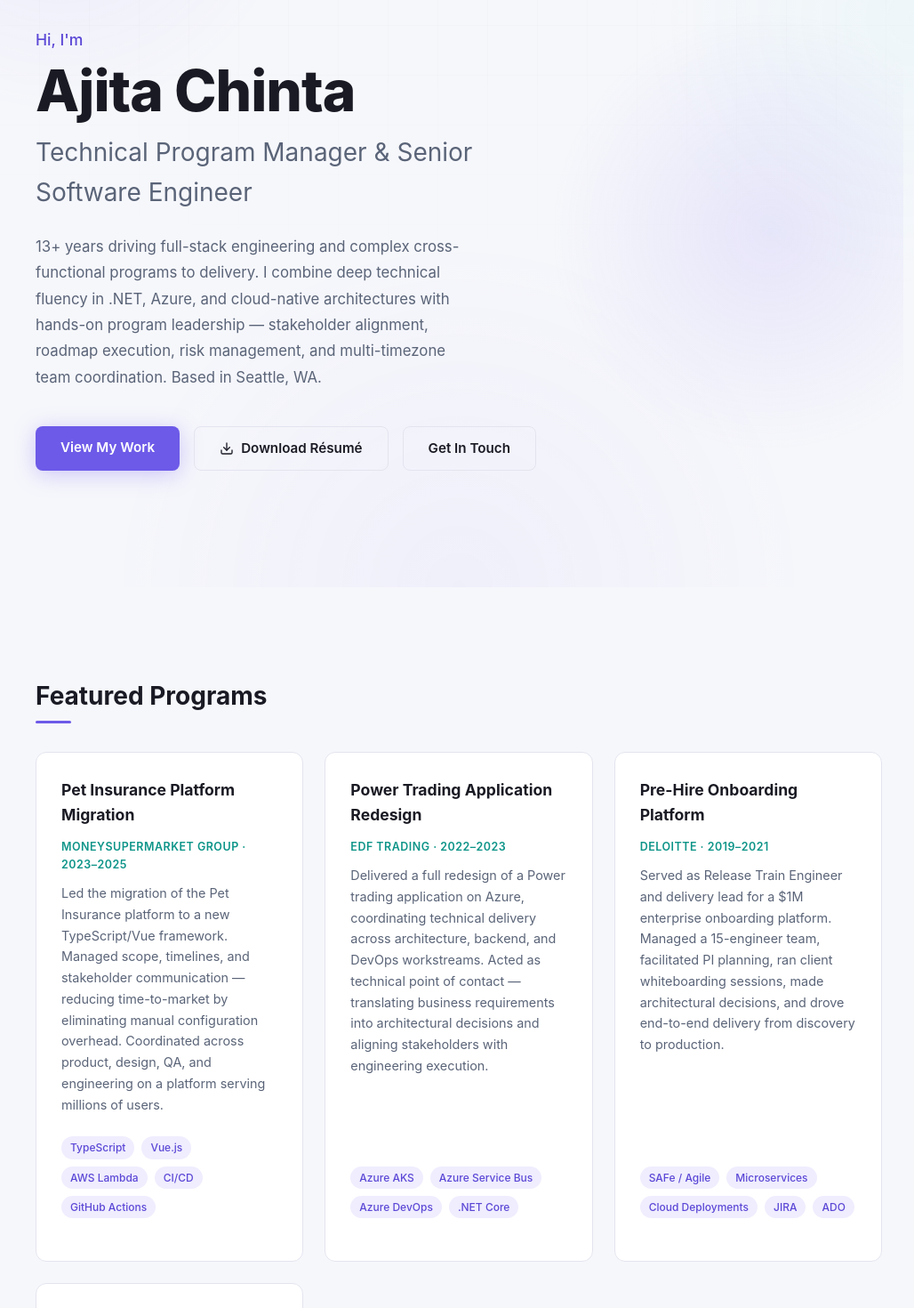
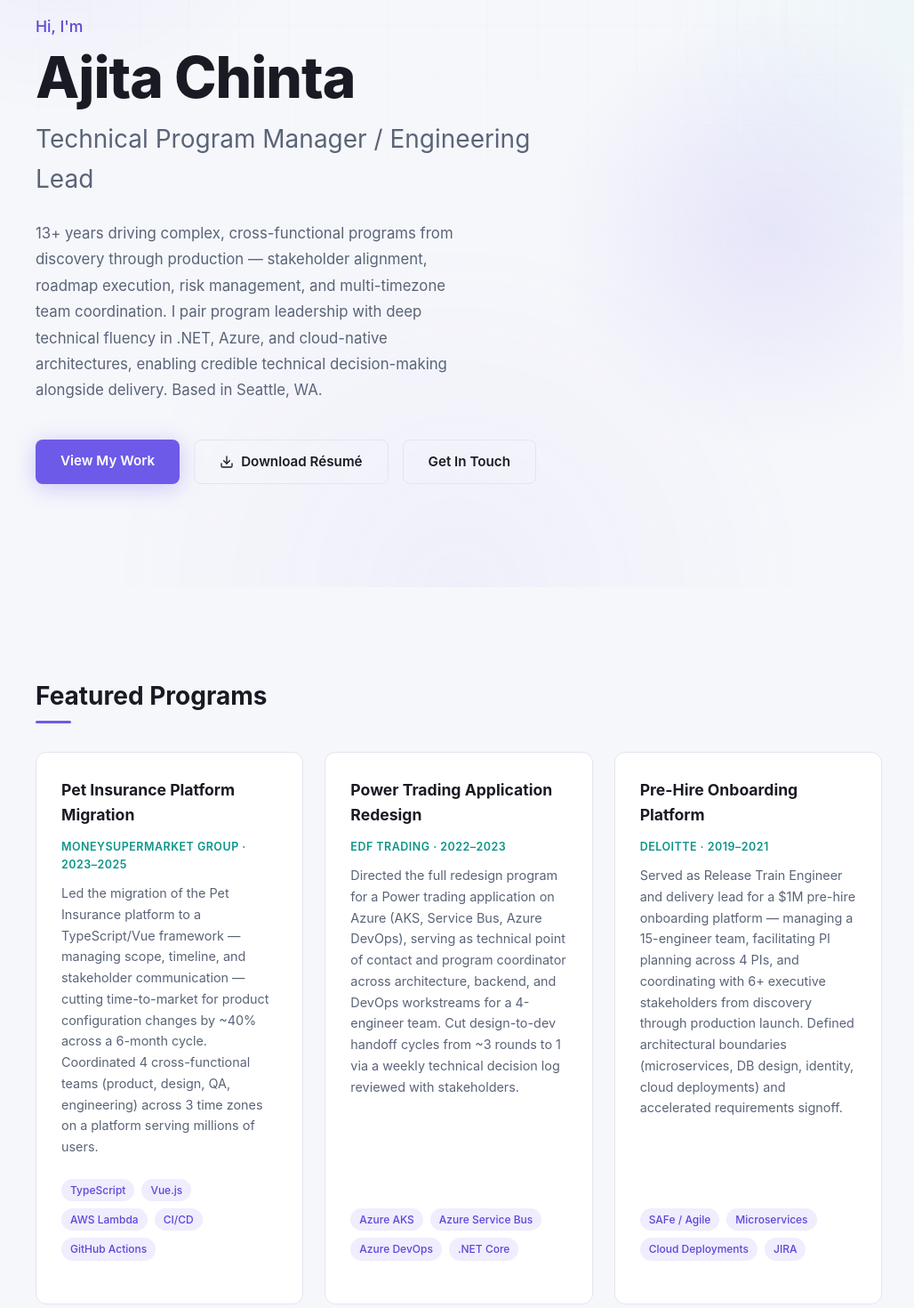
Before and after one commit to ajitachinta/my-portfolio, a React (Vite) app: page / in a window 1280 px wide. Shown: the part 140-1610 px from the top of the page at 89% size, without its empty margins (124-1152 px from the left). Built offline with nearby package versions, Linux system fonts and the light colour scheme.

Commit message:
feat(content): align About, Programs, Skills, and FAQ with updated resume

```diff
--- a/src/components/About.jsx
+++ b/src/components/About.jsx
@@ -6,12 +6,13 @@ export default function About() {
       <div className="about-content reveal">
         <p className="about-greeting">Hi, I'm</p>
         <h1 className="about-name">Ajita Chinta</h1>
-        <h2 className="about-role">Technical Program Manager &amp; Senior Software Engineer</h2>
+        <h2 className="about-role">Technical Program Manager / Engineering Lead</h2>
         <p className="about-bio">
-          13+ years driving full-stack engineering and complex cross-functional programs to
-          delivery. I combine deep technical fluency in .NET, Azure, and cloud-native
-          architectures with hands-on program leadership — stakeholder alignment, roadmap
-          execution, risk management, and multi-timezone team coordination. Based in Seattle, WA.
+          13+ years driving complex, cross-functional programs from discovery through production —
+          stakeholder alignment, roadmap execution, risk management, and multi-timezone team
+          coordination. I pair program leadership with deep technical fluency in .NET, Azure, and
+          cloud-native architectures, enabling credible technical decision-making alongside
+          delivery. Based in Seattle, WA.
         </p>
         <div className="about-cta">
           <a href="#programs" className="btn btn-primary">View My Work</a>
--- a/src/components/FAQ.jsx
+++ b/src/components/FAQ.jsx
@@ -4,19 +4,19 @@ import './FAQ.css'
 const faqs = [
   {
     q: 'Why the move from engineering to TPM?',
-    a: `Honestly, I've been doing the work for years — just without the title. As a Release Train Engineer and delivery lead, the parts of the job I gravitated toward were never just writing code: aligning stakeholders, untangling dependencies, de-risking timelines, and getting cross-functional teams pulling in the same direction. After 13+ years building software and leading teams of up to 15 engineers, moving into TPM isn't a pivot away from engineering — it's leaning fully into the part I'm best at, with the technical depth to back it up.`,
+    a: `Honestly, I've been doing the work for years. As a Release Train Engineer and delivery lead, the part I gravitated toward was never just writing code — it was aligning stakeholders, untangling dependencies, de-risking timelines, and getting cross-functional teams moving in one direction. Across 13+ years I've led teams of up to 15 engineers and delivered $1M programs end to end. Stepping fully into TPM isn't a pivot away from engineering — it's leaning into what I'm best at, with the technical depth to back it up.`,
   },
   {
     q: 'Are you still hands-on technical?',
-    a: `Yes. My fluency in .NET, Azure, TypeScript, and cloud-native architecture is current — I was shipping and reviewing code through 2025. I see that depth as the core of good technical program management: I can read the architecture, ask the right questions, and earn engineers' trust because I've sat where they sit.`,
+    a: `Yes. My fluency in .NET, Azure, TypeScript, and cloud-native architecture is current — I was shipping and reviewing code through 2025. That depth is the core of how I run programs: I can read the architecture, ask the right questions, assess risk credibly, and earn engineers' trust because I've sat where they sit.`,
   },
   {
     q: 'What kind of programs are you best suited to lead?',
-    a: `Complex, cross-functional delivery on cloud-based SaaS platforms — the messier the dependencies, the more I'm in my element. I've led platform migrations, full application redesigns on Azure and AWS, and enterprise programs north of $1M from discovery to production. I work especially well across distributed, multi-timezone teams.`,
+    a: `Complex, cross-functional delivery on cloud-based SaaS platforms — the messier the dependencies, the more I'm in my element. I've led platform migrations (cutting time-to-market ~40%), full application redesigns on Azure and AWS, and enterprise programs north of $1M from discovery to production. I'm especially strong coordinating distributed, multi-timezone teams.`,
   },
   {
     q: 'What are you looking for next?',
-    a: `A dedicated TPM role in Seattle — hybrid or onsite — where I can own end-to-end program delivery and influence roadmap and strategy. I'm currently pursuing PMI-ACP / PMP to formalize the program-management side of my experience.`,
+    a: `A Technical Program Manager or Engineering Lead role in Seattle — hybrid or onsite — where I can own end-to-end program delivery and shape roadmap and strategy. I'm currently pursuing PMI-ACP / PMP to formalize the program-management side of my experience.`,
   },
 ]
 
--- a/src/components/Projects.jsx
+++ b/src/components/Projects.jsx
@@ -5,28 +5,28 @@ const programs = [
     title: 'Pet Insurance Platform Migration',
     company: 'Moneysupermarket Group · 2023–2025',
     description:
-      'Led the migration of the Pet Insurance platform to a new TypeScript/Vue framework. Managed scope, timelines, and stakeholder communication — reducing time-to-market by eliminating manual configuration overhead. Coordinated across product, design, QA, and engineering on a platform serving millions of users.',
+      'Led the migration of the Pet Insurance platform to a TypeScript/Vue framework — managing scope, timeline, and stakeholder communication — cutting time-to-market for product configuration changes by ~40% across a 6-month cycle. Coordinated 4 cross-functional teams (product, design, QA, engineering) across 3 time zones on a platform serving millions of users.',
     tech: ['TypeScript', 'Vue.js', 'AWS Lambda', 'CI/CD', 'GitHub Actions'],
   },
   {
     title: 'Power Trading Application Redesign',
     company: 'EDF Trading · 2022–2023',
     description:
-      'Delivered a full redesign of a Power trading application on Azure, coordinating technical delivery across architecture, backend, and DevOps workstreams. Acted as technical point of contact — translating business requirements into architectural decisions and aligning stakeholders with engineering execution.',
+      'Directed the full redesign program for a Power trading application on Azure (AKS, Service Bus, Azure DevOps), serving as technical point of contact and program coordinator across architecture, backend, and DevOps workstreams for a 4-engineer team. Cut design-to-dev handoff cycles from ~3 rounds to 1 via a weekly technical decision log reviewed with stakeholders.',
     tech: ['Azure AKS', 'Azure Service Bus', 'Azure DevOps', '.NET Core'],
   },
   {
     title: 'Pre-Hire Onboarding Platform',
     company: 'Deloitte · 2019–2021',
     description:
-      'Served as Release Train Engineer and delivery lead for a $1M enterprise onboarding platform. Managed a 15-engineer team, facilitated PI planning, ran client whiteboarding sessions, made architectural decisions, and drove end-to-end delivery from discovery to production.',
-    tech: ['SAFe / Agile', 'Microservices', 'Cloud Deployments', 'JIRA', 'ADO'],
+      'Served as Release Train Engineer and delivery lead for a $1M pre-hire onboarding platform — managing a 15-engineer team, facilitating PI planning across 4 PIs, and coordinating with 6+ executive stakeholders from discovery through production launch. Defined architectural boundaries (microservices, DB design, identity, cloud deployments) and accelerated requirements signoff.',
+    tech: ['SAFe / Agile', 'Microservices', 'Cloud Deployments', 'JIRA'],
   },
   {
     title: 'Recognition Portal — Cross-Timezone Delivery',
     company: 'Deloitte · 2019–2021',
     description:
-      'Led a 5-engineer cross-functional team — including a remote team in Argentina — to deliver a Recognition Portal on schedule. Owned full program lifecycle: scope definition, risk identification, sprint planning, dependency tracking, release management, and post-launch support.',
+      'Led a 5-engineer cross-functional team — including a remote team in Argentina — to deliver a Recognition Portal on schedule, establishing async communication rhythms that reduced status-meeting overhead by ~30%. Owned the full program lifecycle: scope, risk, sprint planning, release management, and post-launch support.',
     tech: ['Cross-timezone Coordination', 'Scrum', 'Azure DevOps', 'REST APIs'],
   },
 ]
--- a/src/components/Skills.jsx
+++ b/src/components/Skills.jsx
@@ -7,7 +7,7 @@ const categories = [
   },
   {
     label: 'Cloud & DevOps',
-    skills: ['Azure App Services', 'Azure Service Bus', 'Azure DevOps', 'AWS Lambda', 'CI/CD', 'GitHub Actions'],
+    skills: ['Azure App Services', 'Azure Service Bus', 'Azure DevOps', 'AWS Lambda', 'AWS S3', 'Landing Zone', 'CI/CD', 'GitHub Actions', 'Datadog'],
   },
   {
     label: 'Databases',
```
